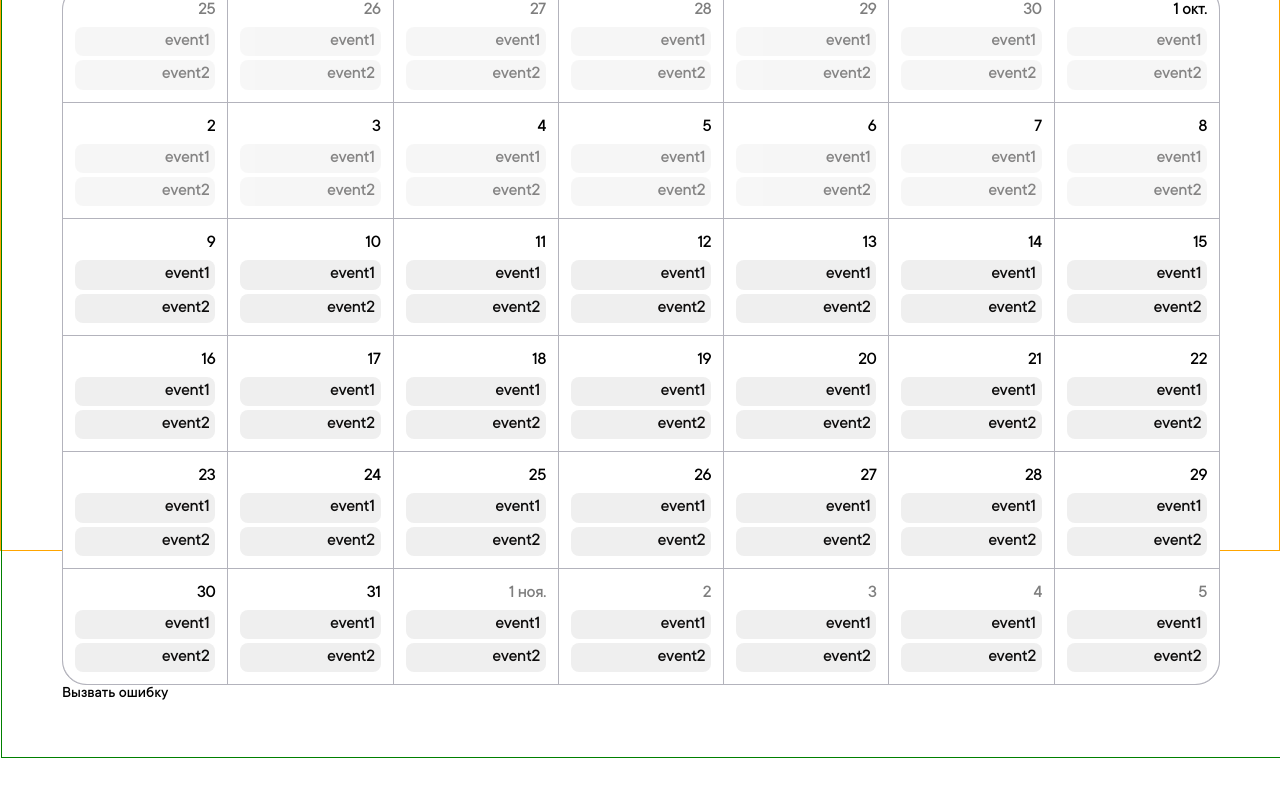
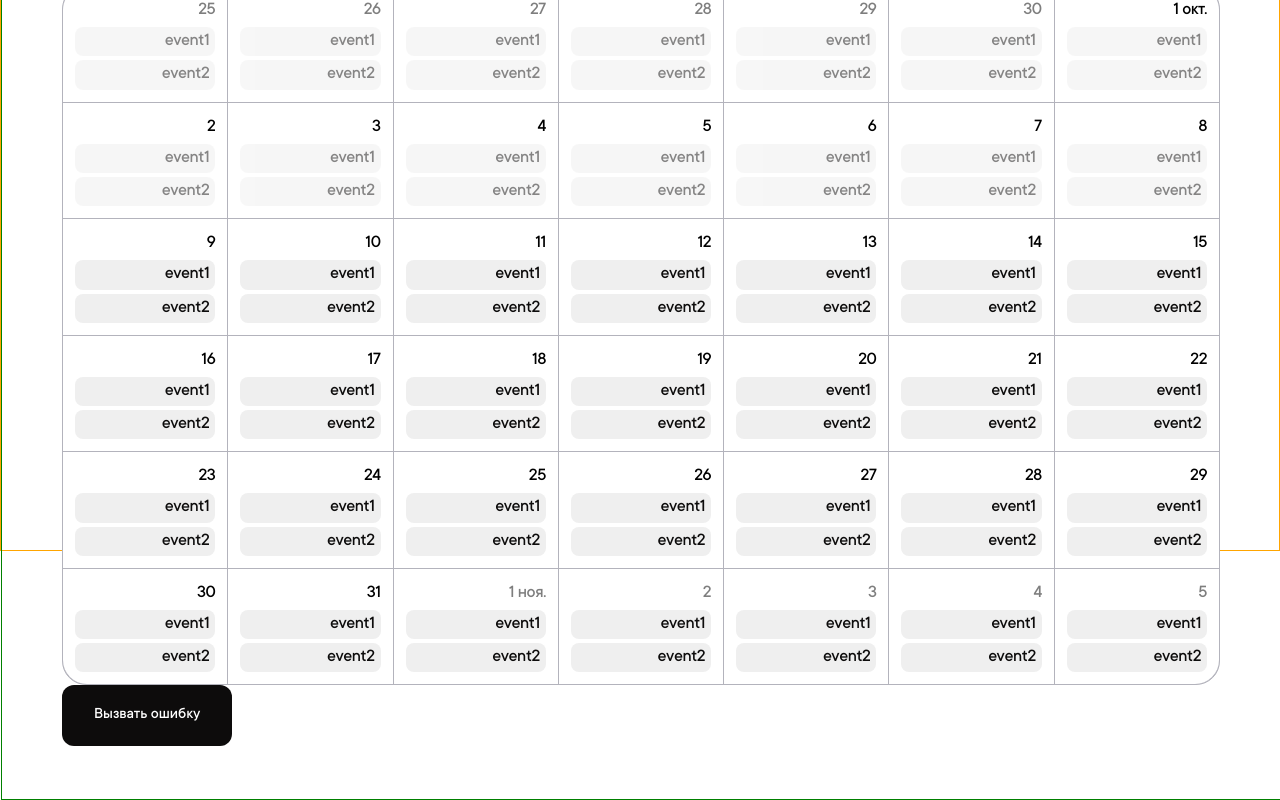
Before and after one commit to Iuliia-Bogdanova/calendar-planner, a React (Vite) app: page / in a window 1280 px wide. Shown: the part 249-1049 px from the top of the page. Before the commit the page ends 1007 px from the top, so only its background shows below. Built offline with nearby package versions, Linux system fonts and the light colour scheme.

Commit message:
modals doing

```diff
--- a/src/App.jsx
+++ b/src/App.jsx
@@ -5,7 +5,7 @@ import "./styles/base.scss";
 
 import Header from "./components/Header/Header";
 import GridCalendar from "./components/GridCalendar/GridCalendar";
-import ErrorModal from "./components/Modals/ErrorModal";
+import ErrorModal from "./components/Modals/ErrorModal/ErrorModal";
 
 function App() {
     moment.updateLocale("ru", { week: { dow: 1 } });
@@ -37,7 +37,7 @@ function App() {
                         .day(1)}
                 />
                 <ErrorModal isError={isError} setIsError={setIsError} />
-                <button onClick={handleError}>Вызвать ошибку</button>
+                <button className='button' onClick={handleError}>Вызвать ошибку</button>
             </div>
         </div>
     );
--- a/src/components/GridCalendar/Calendar/Calendar.jsx
+++ b/src/components/GridCalendar/Calendar/Calendar.jsx
@@ -19,8 +19,7 @@ const Calendar = ({ startDay }) => {
         <div className={st.cellsWrapper}>
             {daysArray.map((dayItem) => (
                 <div className={st.cells} key={dayItem.format("DDMMYYY")}>
-                    <span
-                        style={{
+                    <span style={{
                             opacity: dayItem.isSame(moment(), "month")
                                 ? 1
                                 : 0.5,
--- a/src/components/GridCalendar/Calendar/styles.module.scss
+++ b/src/components/GridCalendar/Calendar/styles.module.scss
@@ -7,8 +7,6 @@
     border-radius: 24px;
     background-color: $grey-color;
     gap: 1px;
-
-    // border: 1px solid greenyellow;
 }
 
 .cells {
--- a/src/components/Modals/styles.module.scss
+++ b/src/components/Modals/ErrorModal/styles.module.scss
@@ -1,5 +1,5 @@
-@import '../../styles/vars.scss';
-@import '../../styles/base.scss';
+@import '../../../styles/vars.scss';
+@import '../../../styles/base.scss';
 
 .modalWrapper {
     width: 770px;
```
Also changed, not shown: src/components/Modals/ErrorModal/ErrorModal.jsx (renamed from src/components/Modals/ErrorModal.jsx).
